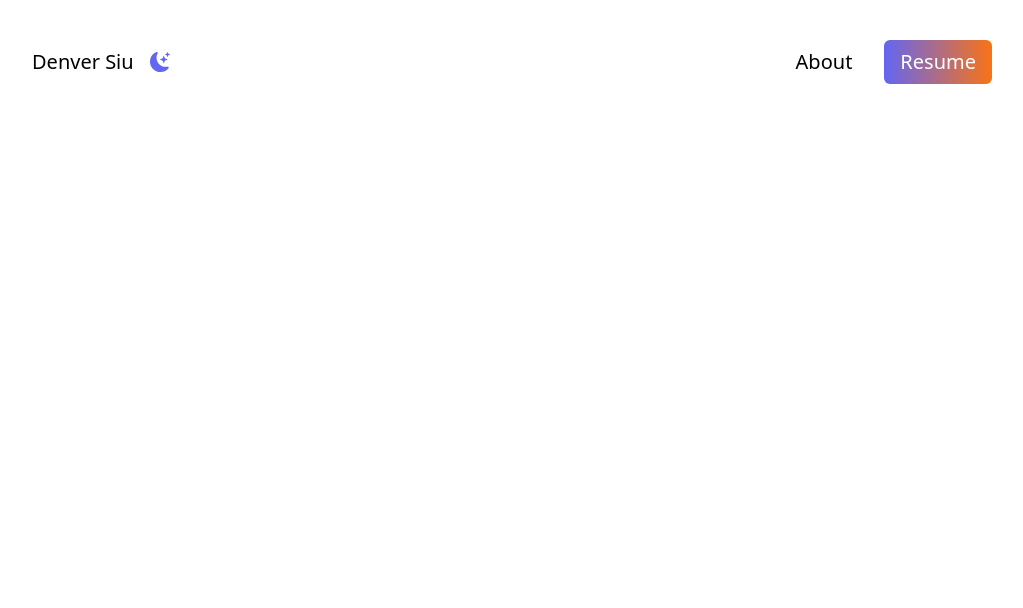
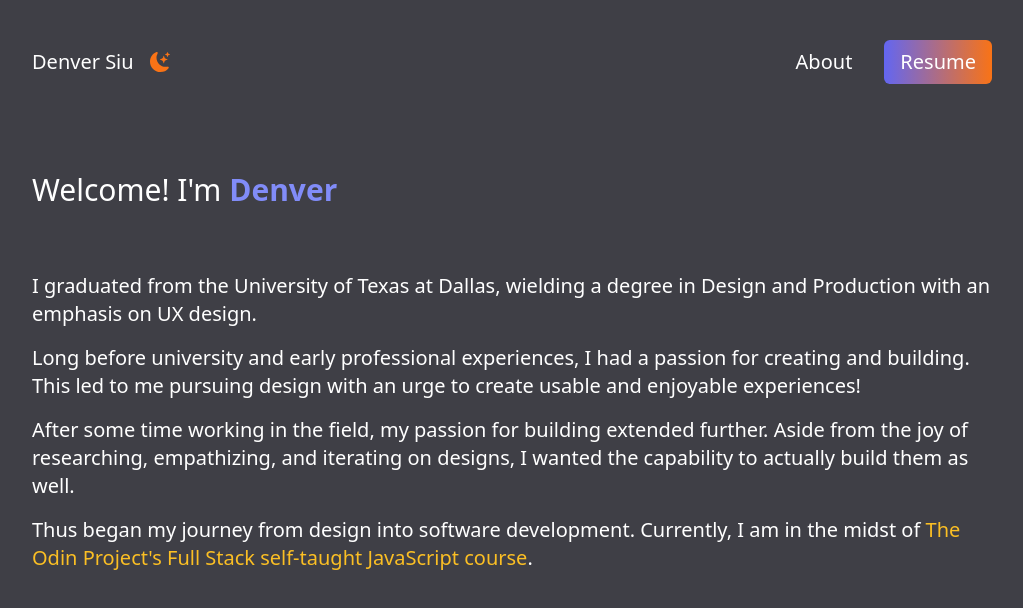
Before and after one commit to dpsiu/Personal-Portfolio, a React (Vite) app: page /about in a window 1280 px wide. Shown: the top 608 px of the page, without its empty margins (128-1151 px from the left). Built offline with nearby package versions, Linux system fonts and the light colour scheme.

Commit message:
Add page and content - about page
consists of intrduction and layout

```diff
--- a/Pages/About.jsx
+++ b/Pages/About.jsx
@@ -1,5 +1,41 @@
-
+import React from "react";
+import { AiFillLinkedin, AiFillGithub } from "react-icons/ai";
 
 export function About() {
-    return <h1>About</h1>
+  return (
+    <>
+      <section className="max-w-4xl lg:max-w-6xl lg:text-xl lg:mx-auto">
+        <p className="text-3xl">
+          Welcome! I'm <span className="text-indigo-400 font-bold">Denver</span>
+        </p>
+        <div className="py-14">
+          <p className="py-2">
+            I graduated from the University of Texas at Dallas, wielding a
+            degree in Design and Production with an emphasis on UX design.
+          </p>
+          <p className="py-2">
+            Long before university and early professional experiences, I had a
+            passion for creating and building. This led to me pursuing design
+            with an urge to create usable and enjoyable experiences!
+          </p>
+          <p className="py-2">
+            After some time working in the field, my passion for building
+            extended further. Aside from the joy of researching, empathizing,
+            and iterating on designs, I wanted the capability to actually build
+            them as well.
+          </p>
+          <p className="py-2">
+            Thus began my journey from design into software development.
+            Currently, I am in the midst of{" "}
+            <span className="hover:underline text-amber-600 dark:text-amber-400">
+              <a href="https://www.theodinproject.com/">
+                The Odin Project's Full Stack self-taught JavaScript course
+              </a>
+            </span>
+            .
+          </p>
+        </div>
+      </section>
+    </>
+  );
 }
--- a/src/App.jsx
+++ b/src/App.jsx
@@ -1,5 +1,5 @@
+import "./styles.css";
 import { useState } from "react";
-import "./styles.css";
 
 import { BsFillMoonStarsFill } from "react-icons/bs";
 import { AiFillLinkedin, AiFillGithub } from "react-icons/ai";
@@ -7,24 +7,26 @@ import { Route, Routes, Link } from "react-router-dom";
 import { About } from "../Pages/About";
 import { Home } from "../Pages/Home";
 
-// Terminal open command = Ctrl + Shift + `
-
 export default function App() {
-  const [darkMode, setDarkMode] = useState(false);
+  const [darkMode, setDarkMode] = useState(true);
 
   return (
     <>
       <div className={darkMode ? "dark" : ""}>
-        <section className=" bg-white min-h-screen px-10 items-center md:px-25 lg:px-40 min-w-fit dark:bg-zinc-700 dark:text-white">
+        <section className=" text-stone-700 bg-white min-h-screen px-10 items-center md:px-25 lg:px-40 min-w-fit dark:bg-zinc-700 dark:text-white">
           <nav className="py-10 mb-12 flex justify-between items-center text-xl ">
             <ul className="flex items-center gap-4">
-              <h1 className="">Denver Siu</h1>
+              <h1>
+                <Link to="/">Denver Siu</Link>
+              </h1>
               <li className="cursor-pointer text-indigo-500 dark:text-orange-500">
-                  <BsFillMoonStarsFill onClick={() => setDarkMode(!darkMode)} />
-                </li>
+                <BsFillMoonStarsFill onClick={() => setDarkMode(!darkMode)} />
+              </li>
             </ul>
             <ul className="flex items-center">
-            <h1 className="hover:"><Link to="/Pages/About.jsx">About</Link></h1>
+              <h1 className="hover:">
+                <Link to="/about">About</Link>
+              </h1>
               <li className=" bg-gradient-to-r from-indigo-500 to-orange-500 text-white px-4 py-2 rounded-md ml-8">
                 <a href="https://drive.google.com/file/d/1DPnF6CqpTiy3mDw5hLNS6x6YxuaDcr44/view?usp=drive_link">
                   Resume
@@ -33,16 +35,11 @@ export default function App() {
             </ul>
           </nav>
           <Routes>
-            <Route path="/" element={<Home />}>
-              Home
-            </Route>
-            <Route path="Pages/About.jsx" element={<About />}>
-              About
-            </Route>
+            <Route path="/" element={<Home />} />
+            <Route path="/about" element={<About />} />
           </Routes>
         </section>
       </div>
-
     </>
   );
 }
--- a/tailwind.config.js
+++ b/tailwind.config.js
@@ -4,6 +4,7 @@ export default {
   content: [
     "./index.html",
     "./src/**/*.{js,ts,jsx,tsx}",
+    "./Pages/**/*.{js,ts,jsx,tsx}"
   ],
   theme: {
     extend: {},
```
Also changed, not shown: Pages/Home.jsx (+5 -139 lines).
